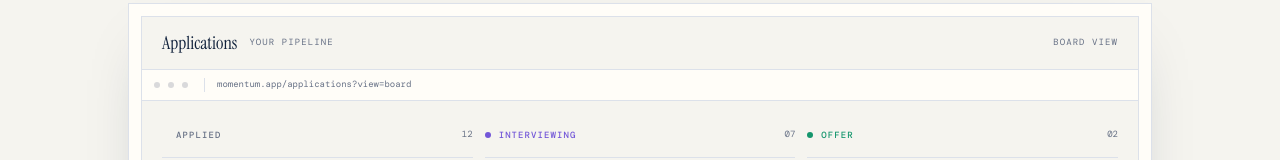
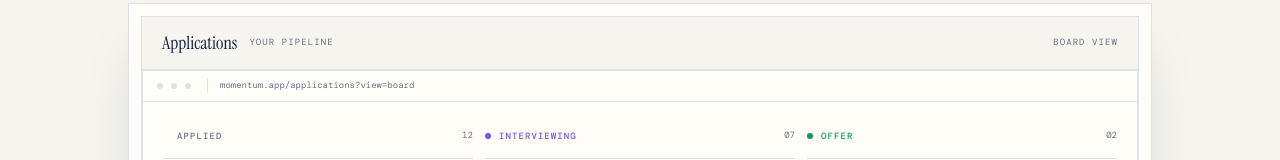
Before and after one commit to Wuraola-Adebisi/Momentum, a React (Vite) app: page / in a window 1280 px wide. Shown: the part 518-678 px from the top of the page. Built offline with nearby package versions, Linux system fonts and the light colour scheme; no server answers.

Commit message:
design: polish Momentum preview frame

```diff
--- a/src/components/marketing/BrowserFrame.tsx
+++ b/src/components/marketing/BrowserFrame.tsx
@@ -8,13 +8,15 @@ interface BrowserFrameProps {
 export function BrowserFrame({ path, children }: BrowserFrameProps) {
   return (
     <div className="overflow-x-auto">
-      <div className="flex min-w-[560px] items-center gap-2 border-b border-line bg-surface px-3 py-2">
-        <span className="h-1.5 w-1.5 rounded-full bg-muted/25" />
-        <span className="h-1.5 w-1.5 rounded-full bg-muted/25" />
-        <span className="h-1.5 w-1.5 rounded-full bg-muted/25" />
-        <span className="ml-2 border-l border-line pl-3 font-data text-[9px] text-muted">{path}</span>
+      <div className="flex min-w-[520px] items-center gap-2 border border-line bg-surface px-3.5 py-2">
+        <span className="h-1.5 w-1.5 rounded-full bg-muted/20" />
+        <span className="h-1.5 w-1.5 rounded-full bg-muted/20" />
+        <span className="h-1.5 w-1.5 rounded-full bg-muted/20" />
+        <span className="ml-2 border-l border-line pl-3 font-data text-[9px] text-muted">
+          {path}
+        </span>
       </div>
-      <div className="min-w-[560px] bg-paper p-4 sm:p-5">
+      <div className="min-w-[520px] border-x border-b border-line bg-surface p-4 sm:p-5">
         {children}
       </div>
     </div>
```
